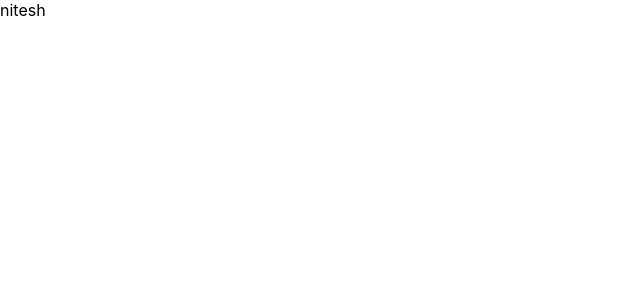
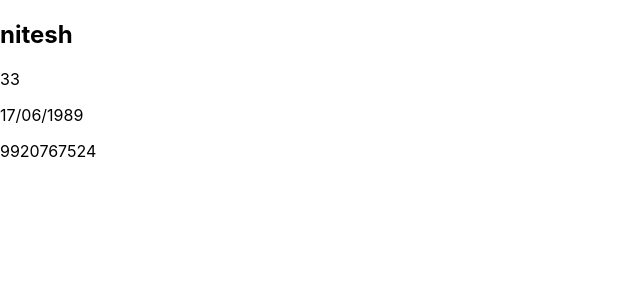
Before and after one commit to khatrinitesh/reactypescript-mini-project-effort, a React (Create React App) app: page / in a window 1280 px wide. Shown: the top 300 px of the page, without its empty margins (0-640 px from the left). Built offline with nearby package versions, Linux system fonts and the light colour scheme; the HTML template or start-up script is replaced by a standard one.

Commit message:
added features

```diff
--- a/src/App.tsx
+++ b/src/App.tsx
@@ -1,4 +1,5 @@
-import CustomApp from './linkedin/pushpendratripathi/passingprops/1/app';
+import CustomApp from './linkedin/pushpendratripathi/props/1/app';
+
 
 
 function App() {
--- /dev/null
+++ b/src/linkedin/pushpendratripathi/props/1/app.tsx
@@ -0,0 +1,29 @@
+import React from 'react';
+
+export default function CustomApp() {
+
+    const obj = {name:'nitesh',age:33,dob:'17/06/1989',mob:9920767524}
+  return (
+    <div>
+    <Customer {...obj}/>
+    </div>
+  )
+}
+
+interface IProps{
+    name:string;
+    age:number;
+    dob:string;
+    mob:number;
+}
+
+function Customer({name,age,dob,mob}:IProps){
+    return(
+        <>
+         <h2>{name}</h2>
+         <p>{age}</p>
+         <p>{dob}</p>
+         <p>{mob}</p>
+        </>
+    )
+}
```
Also changed, not shown: src/linkedin/pushpendratripathi/passobjectpropscomponents/1/app.tsx (added, +17 -0 lines), src/linkedin/pushpendratripathi/passobjectpropscomponents/1/one.tsx (added, +36 -0 lines), src/linkedin/pushpendratripathi/passobjectpropscomponents/1/two.tsx (added, +27 -0 lines).
